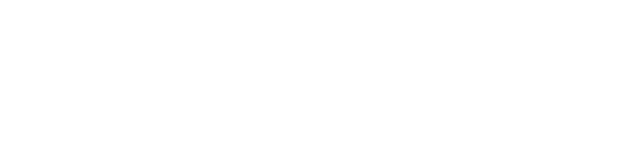
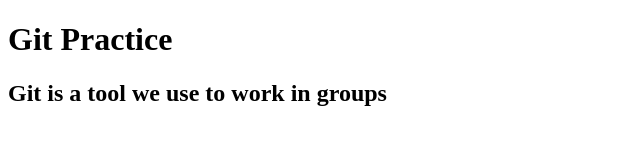
Before and after one commit to amandabolanos/GitPractice, a plain HTML site: page index.html in a window 1280 px wide. Shown: the whole page, without its empty margins (0-640 px from the left). Drawn offline with Linux system fonts and the light colour scheme.

Commit message:
Feature/h01 home page (#1)
* Cambio en develop

* Create home page

```diff
--- a/index.html
+++ b/index.html
@@ -6,6 +6,7 @@
     <title>Document</title>
 </head>
 <body>
-
+    <h1>Git Practice</h1>
+    <h2>Git is a tool we use to work in groups</h2>
 </body>
 </html>
```
